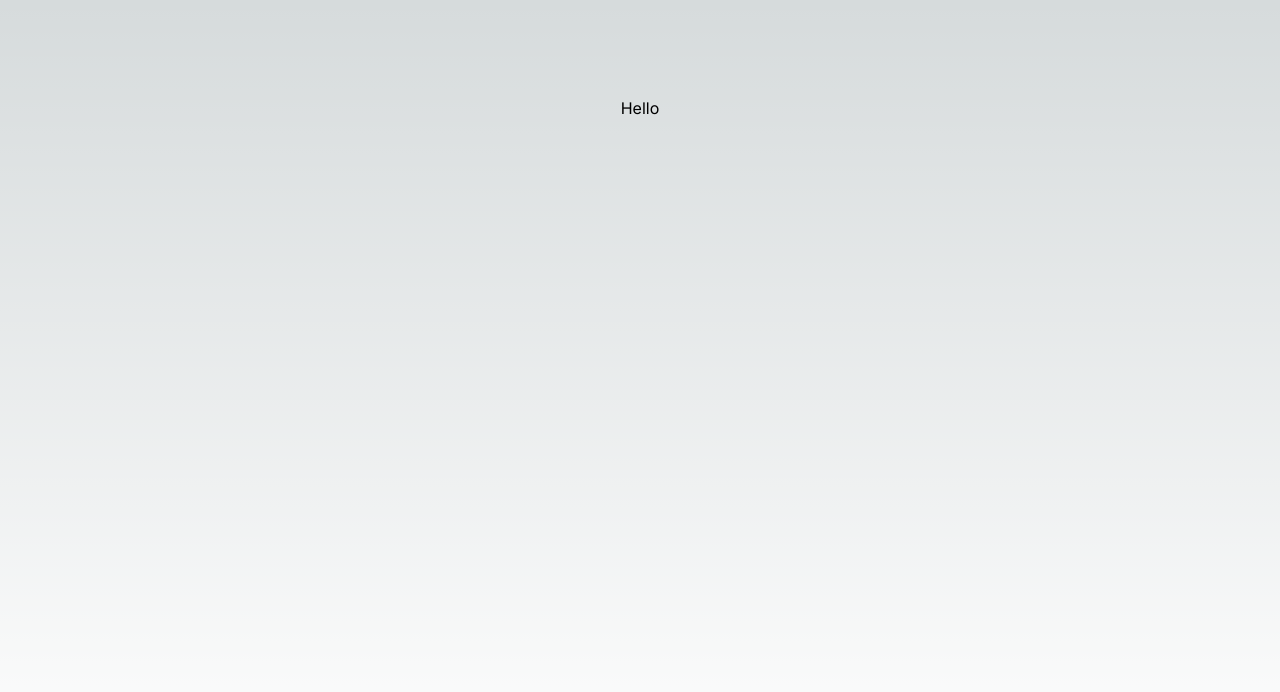
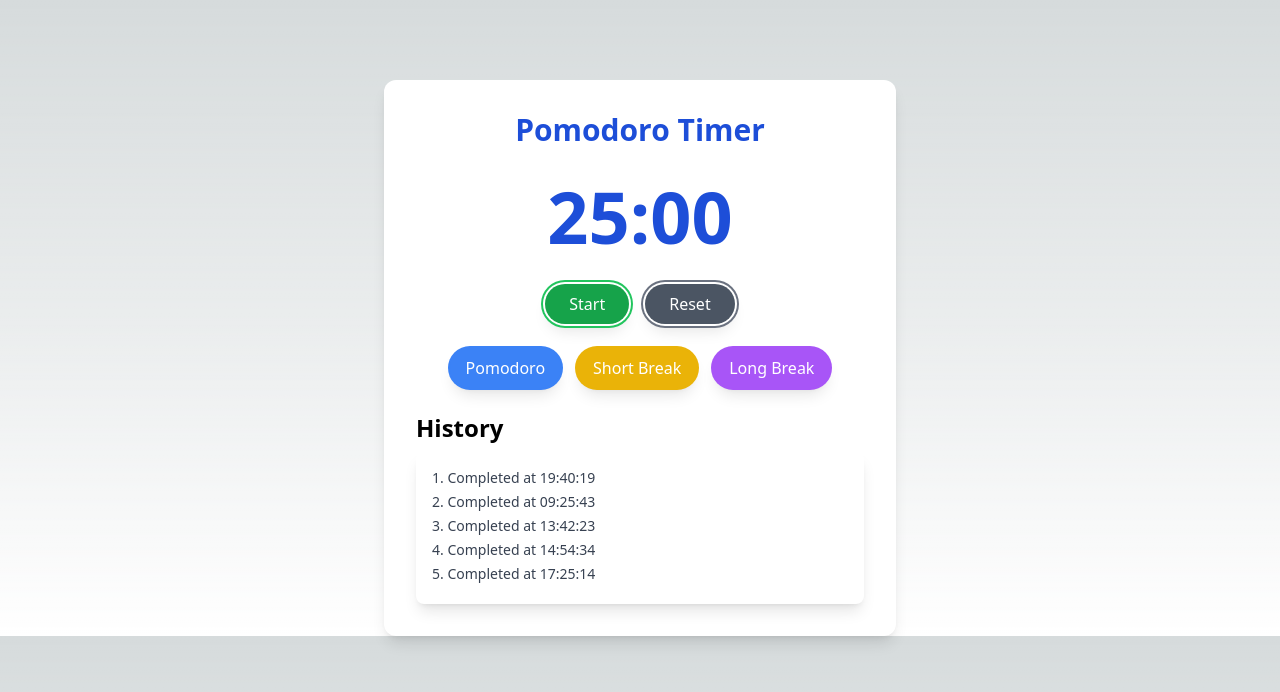
Before and after one commit to Shantanu993/FocusTrekker, a Next.js app: page / in a window 1280 px wide. Shown: the top 692 px of the page. Built offline with nearby package versions, Linux system fonts and the light colour scheme.

Commit message:
Add PomodoroTimer component to Home page

```diff
--- a/pages/index.js
+++ b/pages/index.js
@@ -1,14 +1,13 @@
 import Image from "next/image";
 import { Inter } from "next/font/google";
+import PomodoroTimer from "@/components/PomodoroTimer";
 
 const inter = Inter({ subsets: ["latin"] });
 
 export default function Home() {
   return (
-    <main
-      className={`flex min-h-screen flex-col items-center justify-between p-24 ${inter.className}`}
-    >
-      Hello
-    </main>
+    <div>
+      <PomodoroTimer />
+    </div>
   );
 }
```
